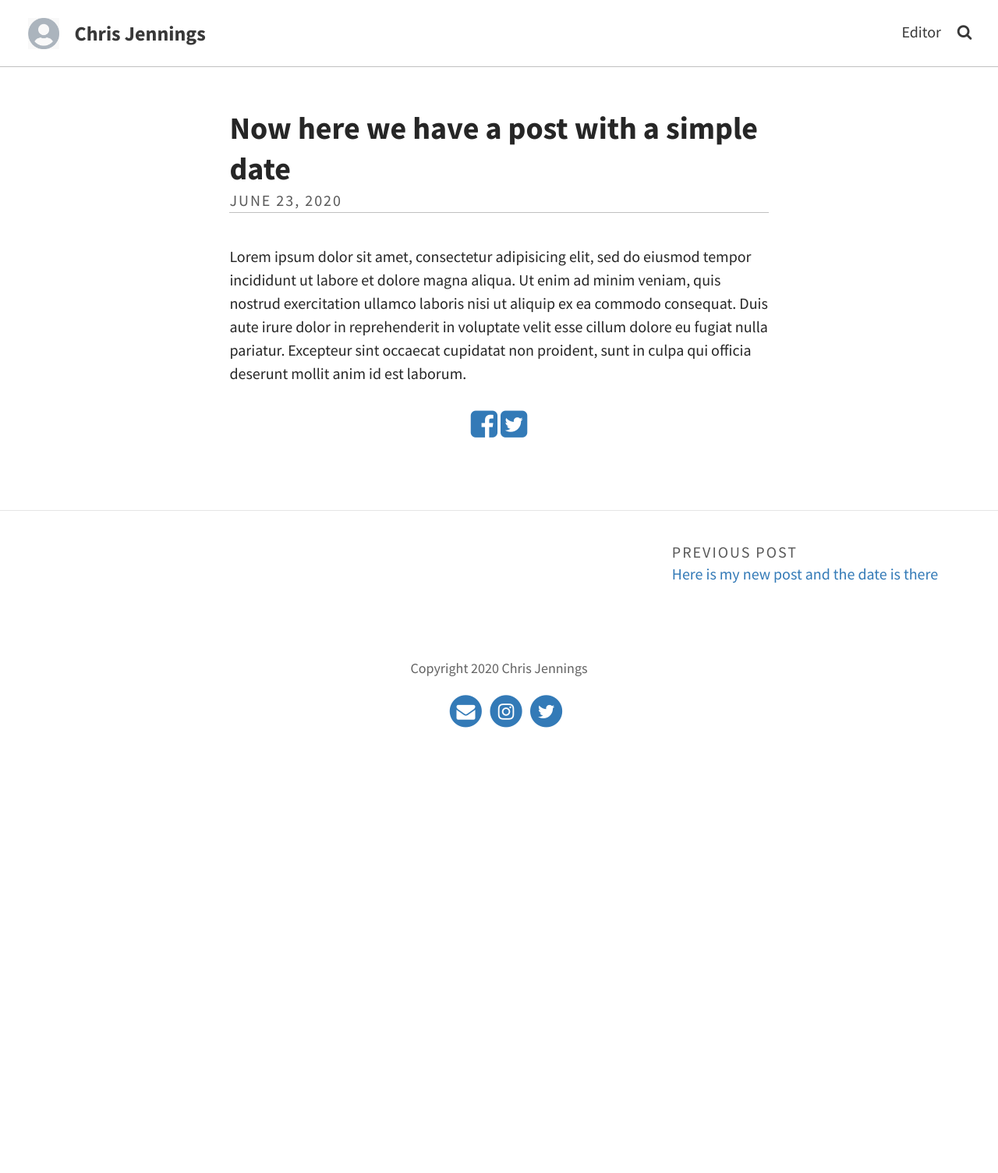
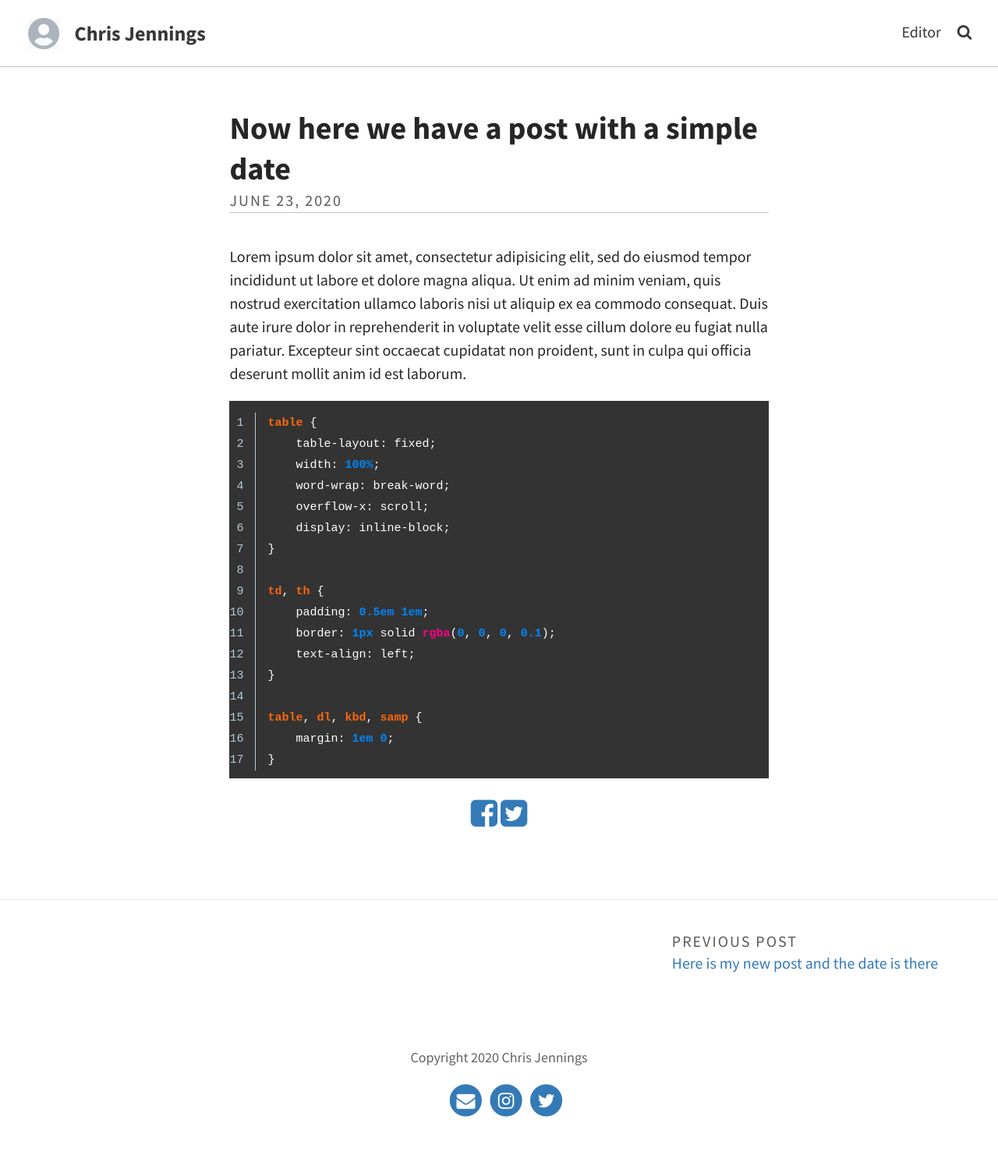
Before and after one commit to eyescroll/eyescroll.github.io, a Jekyll site: the page built from _posts/2020-06-23-now-here-we-have-a-post-with-a-simple-date.md, in a window 1280 px wide. Shown: the whole page at 78% size. Built offline with Jekyll 4.4.1, drawn with Linux system fonts in a browser that asks for light colours; before the commit the page ends 1005 px from its top, so only the background shows below that.

Commit message:
added code highlighter

````diff
--- a/_config.yml
+++ b/_config.yml
@@ -56,9 +56,21 @@
 paginate_path: "blog/page:num"
 
 # BUILD SETTINGS
-markdown: kramdown
+kramdown:
+  input: GFM
+  syntax_highlighter: rouge
+  parse_block_html: true
+  # Rouge Highlighter in Kramdown › http://kramdown.gettalong.org/syntax_highlighter/rouge.html
+  # span, block element options fall back to global
+  syntax_highlighter_opts:
+    # Rouge Options › https://github.com/jneen/rouge#full-options
+    css_class: 'codehilite'
+    # span:
+    #   line_numbers: false
+    block:
+      line_numbers: true
+      start_line: 1
 permalink: pretty
-highlighter: rouge
 plugins: [jekyll-paginate, jekyll-seo-tag, jekyll-sitemap]
 exclude: [".jekyll-cache", "Gemfile", "README.md"]
 github: [metadata]
--- a/_posts/2020-06-23-now-here-we-have-a-post-with-a-simple-date.md
+++ b/_posts/2020-06-23-now-here-we-have-a-post-with-a-simple-date.md
@@ -8,3 +8,23 @@
 published: true
 ---
 Lorem ipsum dolor sit amet, consectetur adipisicing elit, sed do eiusmod tempor incididunt ut labore et dolore magna aliqua. Ut enim ad minim veniam, quis nostrud exercitation ullamco laboris nisi ut aliquip ex ea commodo consequat. Duis aute irure dolor in reprehenderit in voluptate velit esse cillum dolore eu fugiat nulla pariatur. Excepteur sint occaecat cupidatat non proident, sunt in culpa qui officia deserunt mollit anim id est laborum.
+
+```css
+table {
+    table-layout: fixed;
+    width: 100%;
+    word-wrap: break-word;
+    overflow-x: scroll;
+    display: inline-block;
+}
+
+td, th {
+    padding: 0.5em 1em;
+    border: 1px solid rgba(0, 0, 0, 0.1);
+    text-align: left;
+}
+
+table, dl, kbd, samp {
+    margin: 1em 0;
+}
+```
--- /dev/null
+++ b/assets/css/highlighter.css
@@ -0,0 +1,70 @@
+.highlight pre { background-color: #333; }
+.highlight .hll { background-color: #333333 }
+.highlight .c { color: #008800; font-style: italic; background-color: #0f140f } /* Comment */
+.highlight .err { color: #ffffff } /* Error */
+.highlight .g { color: #ffffff } /* Generic */
+.highlight .k { color: #fb660a; font-weight: bold } /* Keyword */
+.highlight .l { color: #ffffff } /* Literal */
+.highlight .n { color: #ffffff } /* Name */
+.highlight .o { color: #ffffff } /* Operator */
+.highlight .x { color: #ffffff } /* Other */
+.highlight .p { color: #ffffff } /* Punctuation */
+.highlight .cm { color: #008800; font-style: italic; background-color: #0f140f } /* Comment.Multiline */
+.highlight .cp { color: #ff0007; font-weight: bold; font-style: italic; background-color: #0f140f } /* Comment.Preproc */
+.highlight .c1 { color: #008800; font-style: italic; background-color: #0f140f } /* Comment.Single */
+.highlight .cs { color: #008800; font-style: italic; background-color: #0f140f } /* Comment.Special */
+.highlight .gd { color: #ffffff } /* Generic.Deleted */
+.highlight .ge { color: #ffffff } /* Generic.Emph */
+.highlight .gr { color: #ffffff } /* Generic.Error */
+.highlight .gh { color: #ffffff; font-weight: bold } /* Generic.Heading */
+.highlight .gi { color: #ffffff } /* Generic.Inserted */
+.highlight .go { color: #444444; background-color: #222222 } /* Generic.Output */
+.highlight .gp { color: #ffffff } /* Generic.Prompt */
+.highlight .gs { color: #ffffff } /* Generic.Strong */
+.highlight .gu { color: #ffffff; font-weight: bold } /* Generic.Subheading */
+.highlight .gt { color: #ffffff } /* Generic.Traceback */
+.highlight .kc { color: #fb660a; font-weight: bold } /* Keyword.Constant */
+.highlight .kd { color: #fb660a; font-weight: bold } /* Keyword.Declaration */
+.highlight .kn { color: #fb660a; font-weight: bold } /* Keyword.Namespace */
+.highlight .kp { color: #fb660a } /* Keyword.Pseudo */
+.highlight .kr { color: #fb660a; font-weight: bold } /* Keyword.Reserved */
+.highlight .kt { color: #cdcaa9; font-weight: bold } /* Keyword.Type */
+.highlight .ld { color: #ffffff } /* Literal.Date */
+.highlight .m { color: #0086f7; font-weight: bold } /* Literal.Number */
+.highlight .s { color: #0086d2 } /* Literal.String */
+.highlight .na { color: #ff0086; font-weight: bold } /* Name.Attribute */
+.highlight .nb { color: #ffffff } /* Name.Builtin */
+.highlight .nc { color: #ffffff } /* Name.Class */
+.highlight .no { color: #0086d2 } /* Name.Constant */
+.highlight .nd { color: #ffffff } /* Name.Decorator */
+.highlight .ni { color: #ffffff } /* Name.Entity */
+.highlight .ne { color: #ffffff } /* Name.Exception */
+.highlight .nf { color: #ff0086; font-weight: bold } /* Name.Function */
+.highlight .nl { color: #ffffff } /* Name.Label */
+.highlight .nn { color: #ffffff } /* Name.Namespace */
+.highlight .nx { color: #ffffff } /* Name.Other */
+.highlight .py { color: #ffffff } /* Name.Property */
+.highlight .nt { color: #fb660a; font-weight: bold } /* Name.Tag */
+.highlight .nv { color: #fb660a } /* Name.Variable */
+.highlight .ow { color: #ffffff } /* Operator.Word */
+.highlight .w { color: #888888 } /* Text.Whitespace */
+.highlight .mf { color: #0086f7; font-weight: bold } /* Literal.Number.Float */
+.highlight .mh { color: #0086f7; font-weight: bold } /* Literal.Number.Hex */
+.highlight .mi { color: #0086f7; font-weight: bold } /* Literal.Number.Integer */
+.highlight .mo { color: #0086f7; font-weight: bold } /* Literal.Number.Oct */
+.highlight .sb { color: #0086d2 } /* Literal.String.Backtick */
+.highlight .sc { color: #0086d2 } /* Literal.String.Char */
+.highlight .sd { color: #0086d2 } /* Literal.String.Doc */
+.highlight .s2 { color: #0086d2 } /* Literal.String.Double */
+.highlight .se { color: #0086d2 } /* Literal.String.Escape */
+.highlight .sh { color: #0086d2 } /* Literal.String.Heredoc */
+.highlight .si { color: #0086d2 } /* Literal.String.Interpol */
+.highlight .sx { color: #0086d2 } /* Literal.String.Other */
+.highlight .sr { color: #0086d2 } /* Literal.String.Regex */
+.highlight .s1 { color: #0086d2 } /* Literal.String.Single */
+.highlight .ss { color: #0086d2 } /* Literal.String.Symbol */
+.highlight .bp { color: #ffffff } /* Name.Builtin.Pseudo */
+.highlight .vc { color: #fb660a } /* Name.Variable.Class */
+.highlight .vg { color: #fb660a } /* Name.Variable.Global */
+.highlight .vi { color: #fb660a } /* Name.Variable.Instance */
+.highlight .il { color: #0086f7; font-weight: bold } /* Literal.Number.Integer.Long */
--- a/assets/css/styles.css
+++ b/assets/css/styles.css
@@ -1,3 +1,6 @@
+/* wanna show some code */
+@import "highlighter.css";
+
 /*! CSS adapted from  type theme */
 html {
     font-family: sans-serif;
````
